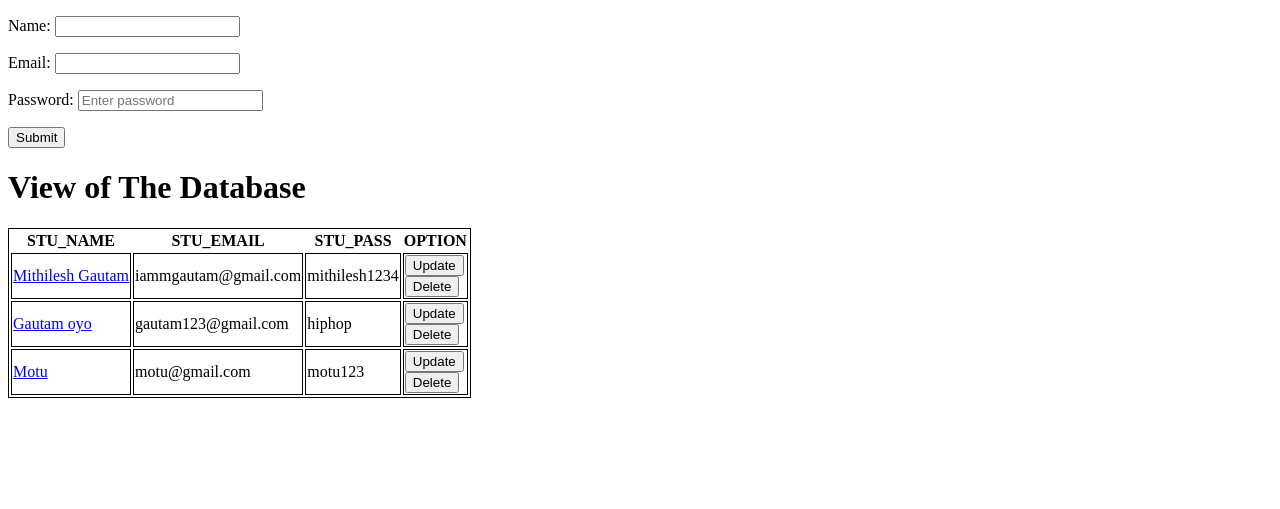
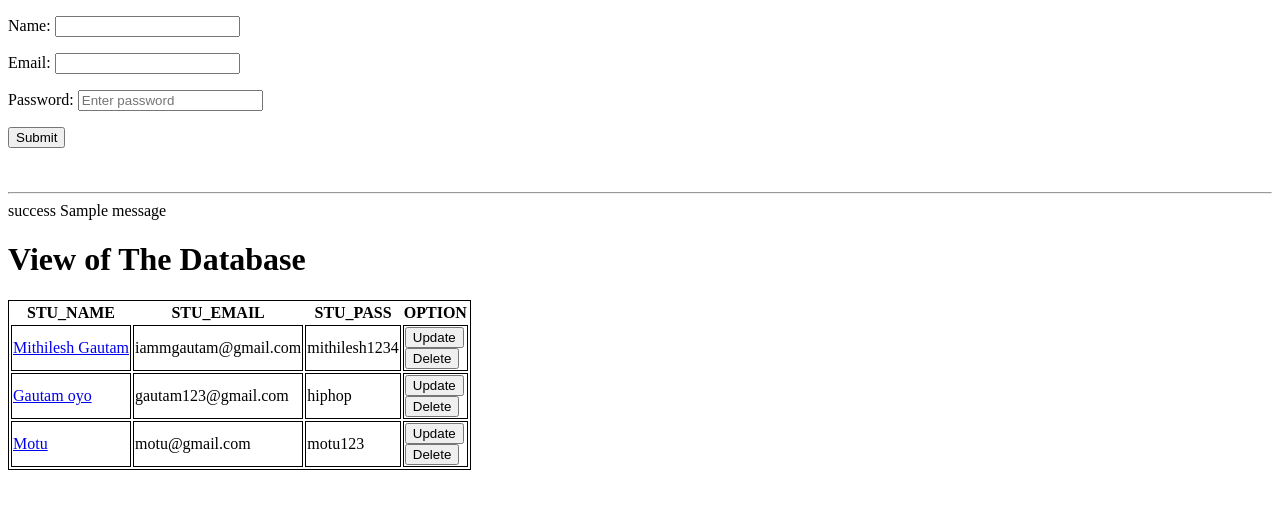
Before and after one commit to iammgautam/Django-Practice., a Django app: page / in a window 1280 px wide. Shown: the top 509 px of the page. Run offline with Django 4.2, Linux system fonts and the light colour scheme; data comes from the database, SQL or seed files in the repository; both versions use the stored data as it was after the commit; one stand-in notice (Sample message) is shown.

Commit message:
messages framework added

```diff
--- a/app2/views.py
+++ b/app2/views.py
@@ -2,6 +2,7 @@ from django.http.response import HttpResponseRedirect
 from django.shortcuts import render, redirect
 from .models import Person
 from .forms import PersonForm
+from django.contrib import messages
 # Create your views here.
 
 def form(request):
@@ -13,6 +14,7 @@ def form(request):
             Pass = fm.cleaned_data['password']
             reg = Person(name =Name, email = Email, password=Pass)
             reg.save()
+            messages.add_message(request, messages.SUCCESS, 'Your Account has been created!!')
             fm = PersonForm()
             return redirect(request.path)
     else:
--- a/templates/app2/mail.html
+++ b/templates/app2/mail.html
@@ -22,7 +22,15 @@
       {% endfor %}
       <input type="submit" value="Submit" />
     </form>
-
+    <br>
+    <br>
+    <hr>
+    {% if messages %}
+      {% for message in messages %}
+        {% if message.tags %}{{message.tags}}{% endif %}
+        {{message}}
+      {% endfor %}
+    {% endif %}
     <h1>View of The Database</h1>
     <table>
       <thead>
```
Also changed, not shown: db.sqlite3.
